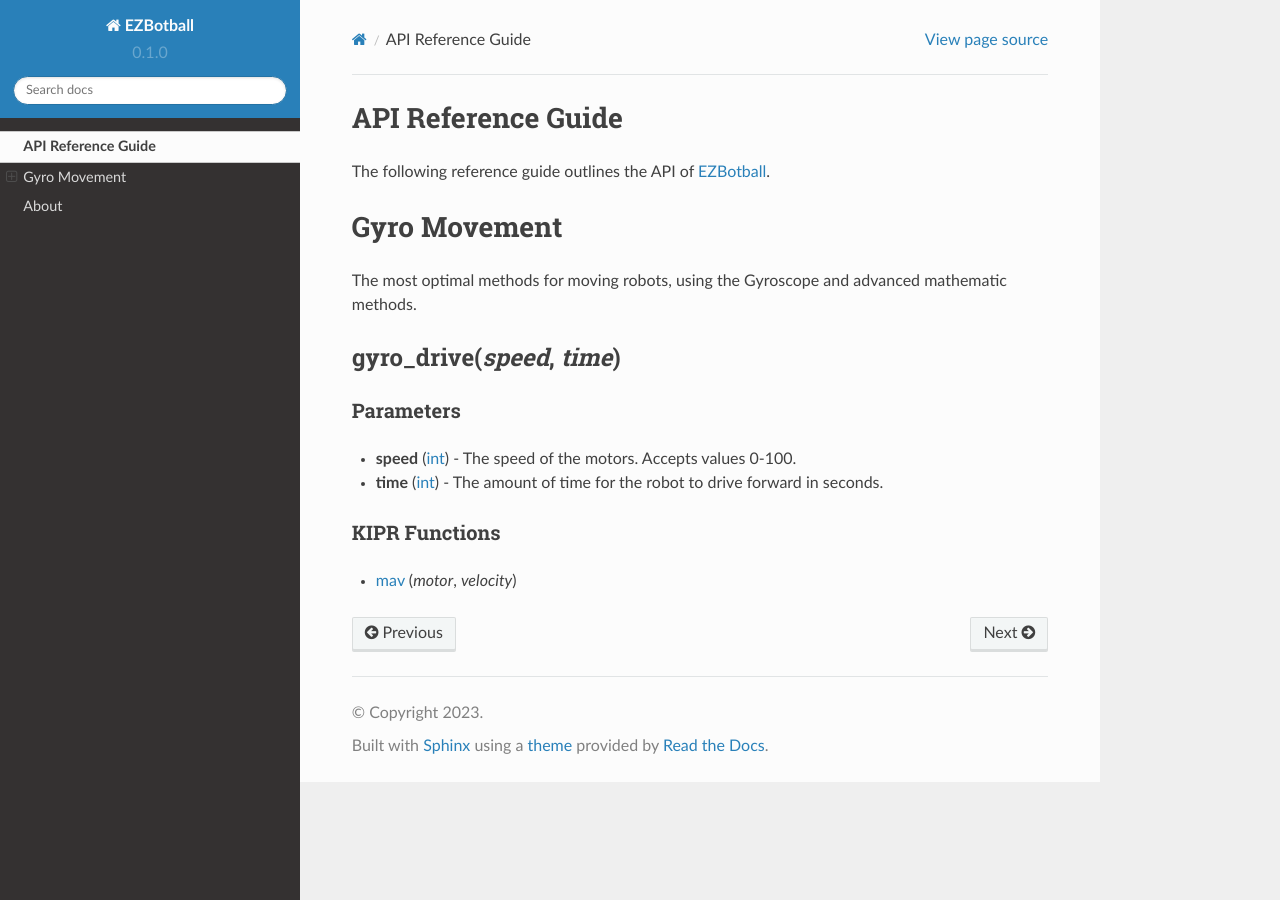
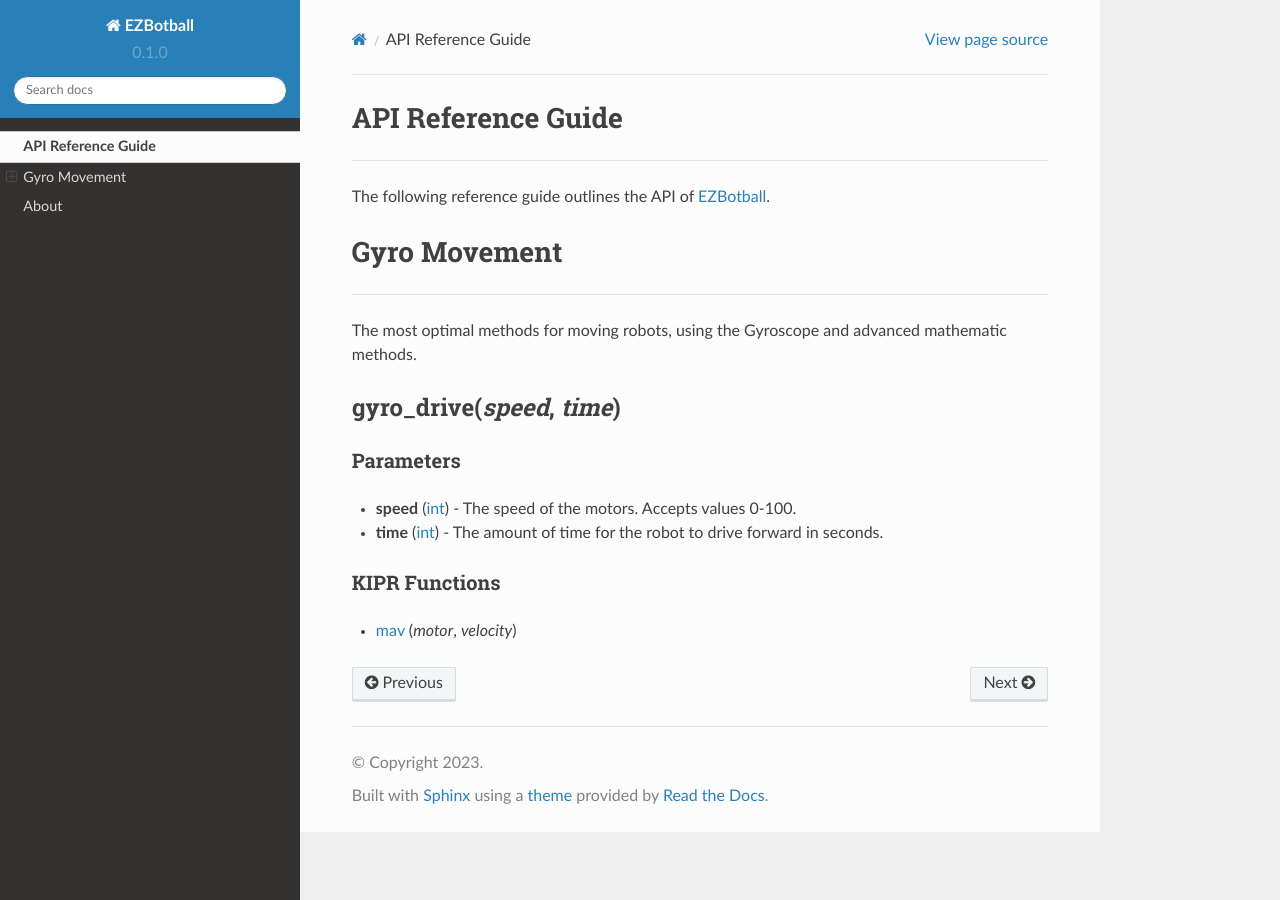
Before and after one commit to EZBotball/API, a Sphinx documentation site: the page built from docs/source/api.rst, in a window 1280 px wide. Built offline with Sphinx 7.4.7 and the Read the Docs theme 2.0.0, drawn with Linux system fonts in a browser that asks for light colours.

Commit message:
Update api.rst

```diff
--- a/docs/source/api.rst
+++ b/docs/source/api.rst
@@ -1,10 +1,18 @@
 API Reference Guide
 ===================
+
+.. raw:: html
+
+   <hr>
 
 The following reference guide outlines the API of `EZBotball`_.
 
 Gyro Movement
 =============
+
+.. raw:: html
+
+   <hr>
 
 The most optimal methods for moving robots, using the Gyroscope and advanced mathematic methods.
 
```
